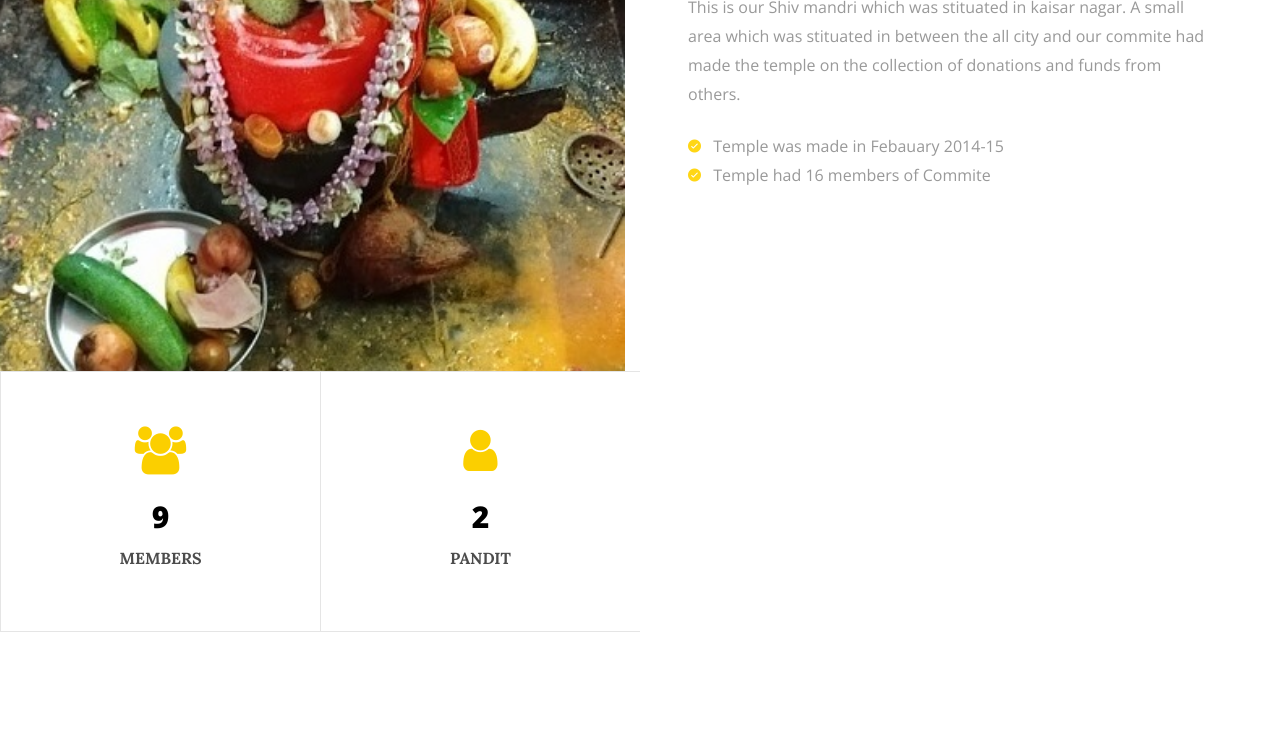
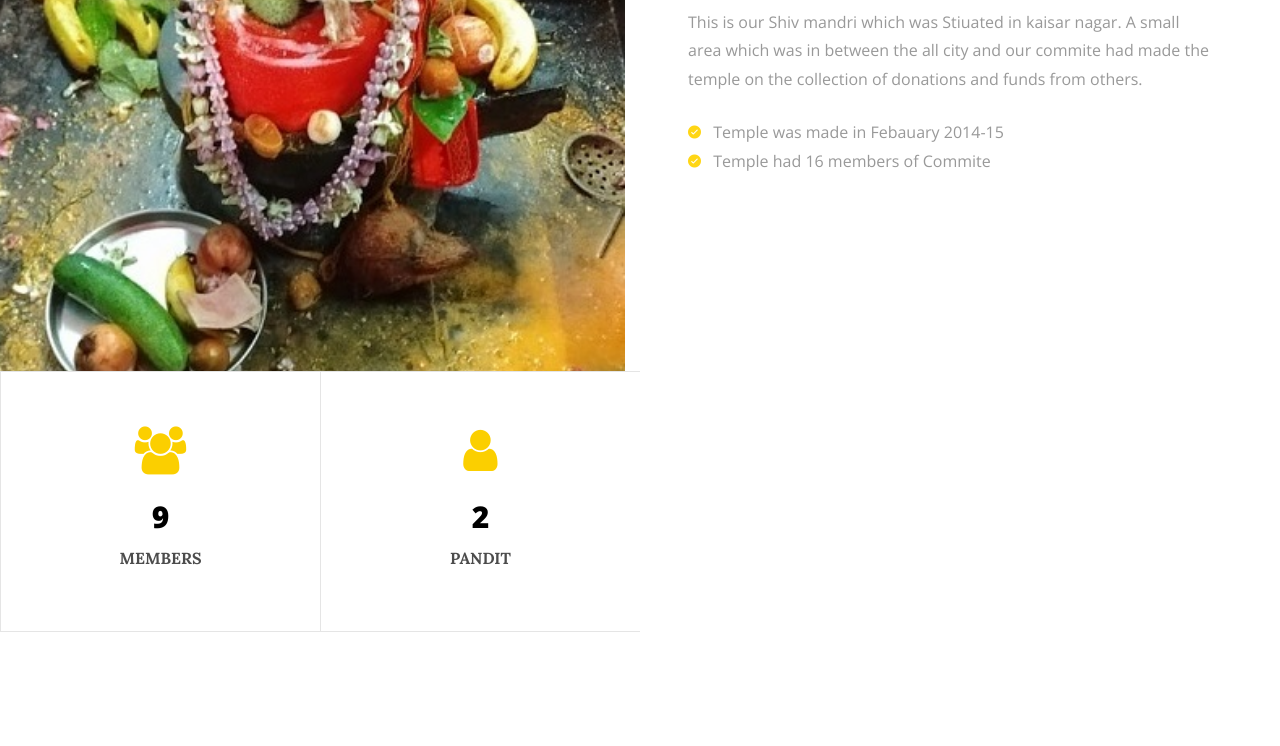
Before and after one commit to 13deepak77/mandri.github.io, a plain HTML site: page index.html in a window 1280 px wide. Shown: the part 1029-1775 px from the top of the page. Drawn offline with nearby package versions, Linux system fonts and the light colour scheme; some packages are replaced by stand-ins of ours; no server answers; animation ran at ten frames a second; files whose address does not match are found by name.

Commit message:
Update index.html
commit

```diff
--- a/index.html
+++ b/index.html
@@ -93,7 +93,7 @@
 					<div class="one-half half-text d-flex justify-content-end align-items-center ftco-animate">
 						<div class="text-inner pl-md-5">
               <h3 class="heading">Welcome to <span>Shiv mandri</span> </h3>
-              <p>This is our Shiv mandri  which was stituated in kaisar nagar. A small area  which was stituated in between the all city and our commite had made the temple on the  collection of donations and  funds from others. </p>
+              <p>This is our Shiv mandri  which was Stiuated in kaisar nagar. A small area  which was in between the all city and our commite had made the temple on the  collection of donations and  funds from others. </p>
 
               <ul class="my-4">
               	<li><span class="ion-ios-checkmark-circle mr-2"></span> Temple was made in Febauary 2014-15</li>
```
